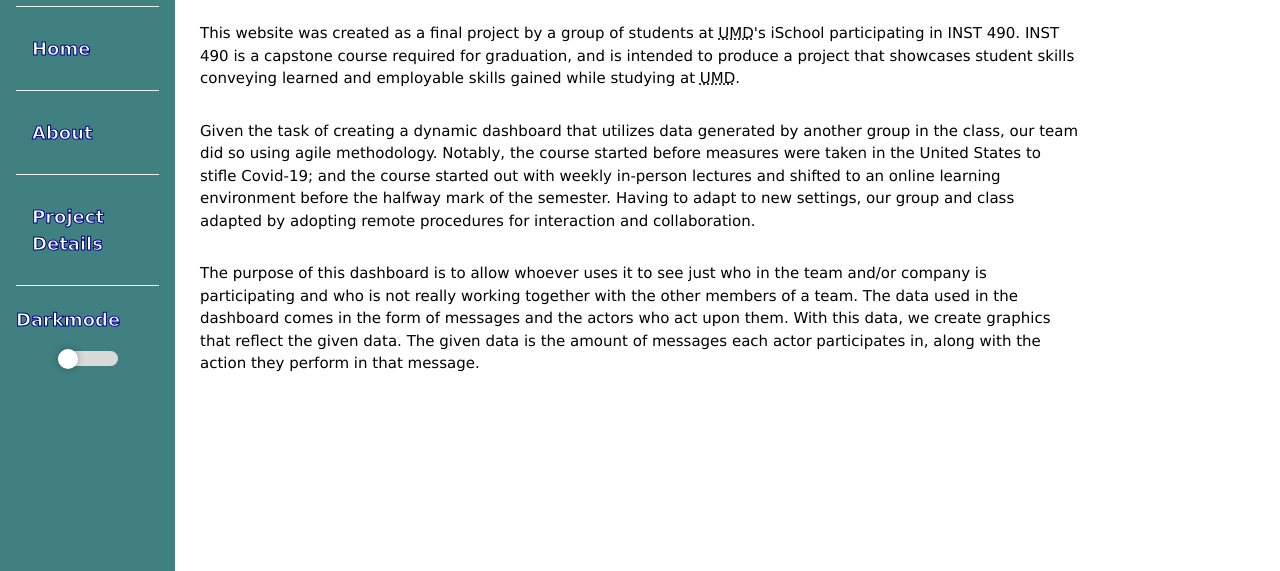
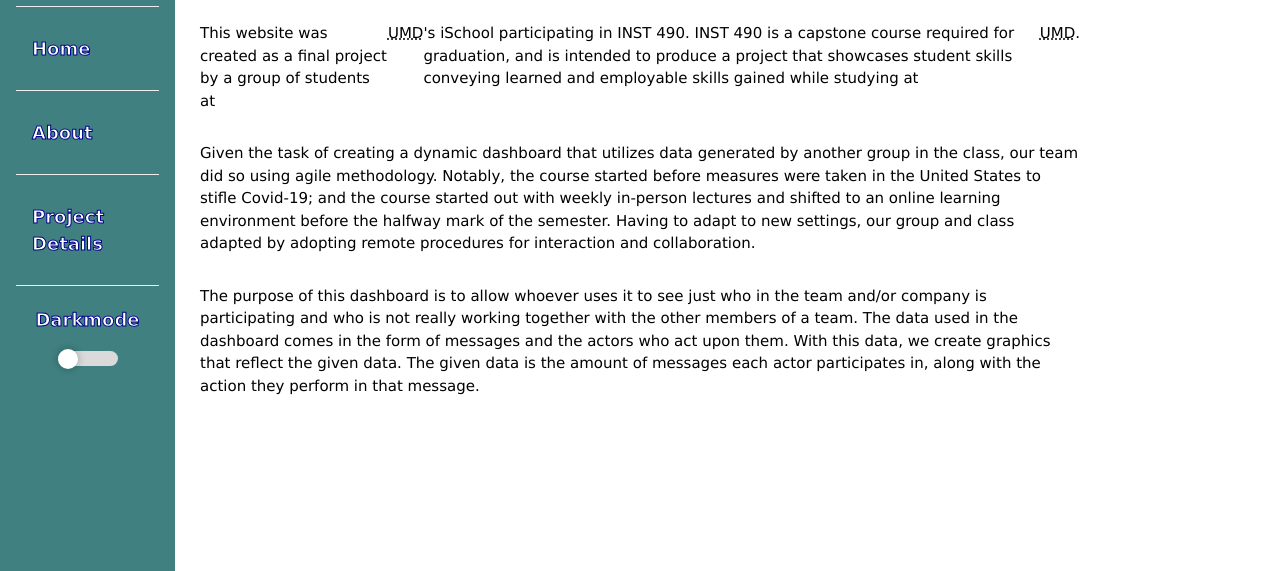
Before and after one commit to connormcdxc/Analytics-Dashboard, a website: page public/about.html in a window 1280 px wide. Shown: the part 229-800 px from the top of the page. Drawn offline with nearby package versions, Linux system fonts and the light colour scheme; no server answers; a script that the page names is missing.

Commit message:
Update styles.css

```diff
--- a/public/css/styles.css
+++ b/public/css/styles.css
@@ -167,3 +167,8 @@ body.dark-mode {
     justify-content: center;
     word-wrap: normal;
 }
+
+p {
+  display: flex;
+  justify-content: center;
+}
```
